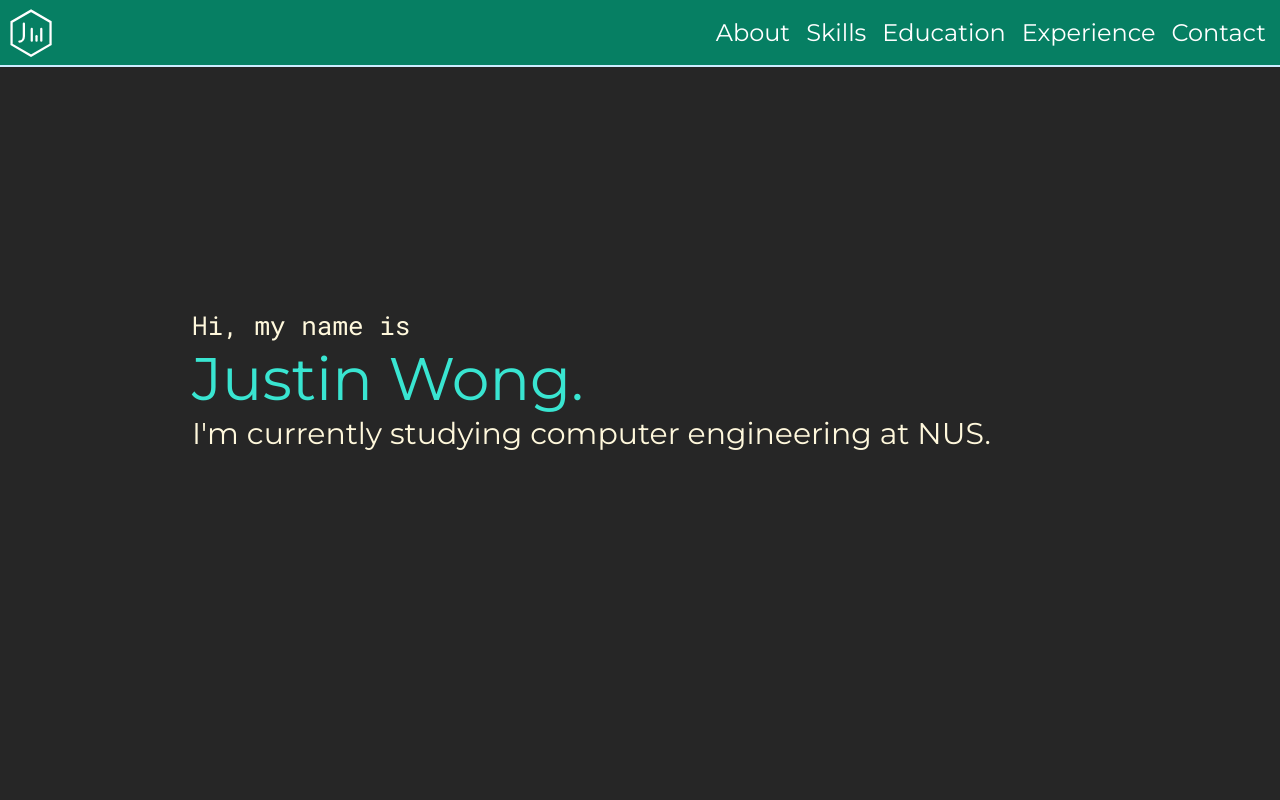
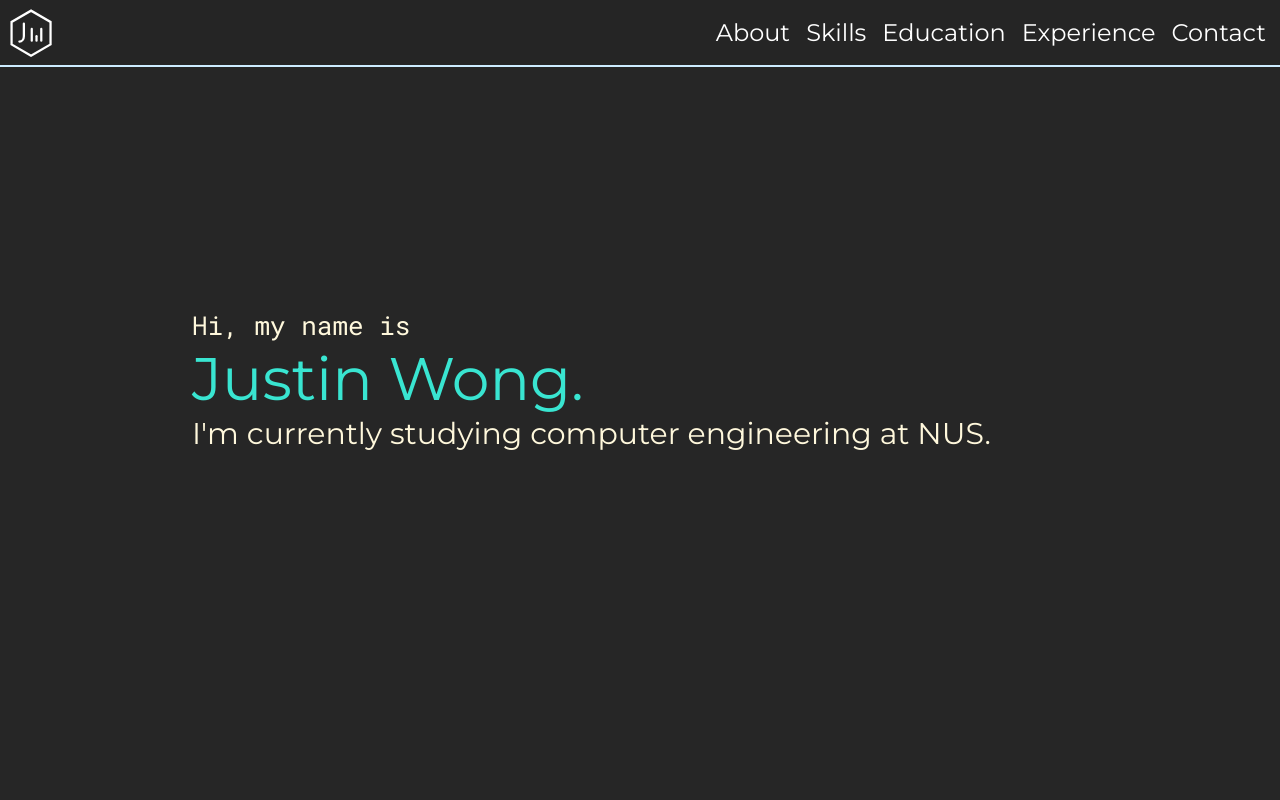
Before and after one commit to justinfidelis/justinfidelis.github.io, a React (Create React App) app in the folder portfolio/: page / in a window 1280 px wide. Shown: the top 800 px of the page. Built offline with nearby package versions, Linux system fonts and the light colour scheme.

Commit message:
Modify nav bar

```diff
--- a/portfolio/src/app.css
+++ b/portfolio/src/app.css
@@ -88,7 +88,6 @@ p {
     top: 0;
     transition: top 0.3s;
     width: 100%;
-    background-color: #067F63;
     border-bottom: #CCECFF;
     border-bottom-width: 2px;
     border-bottom-style: solid;
@@ -97,6 +96,8 @@ p {
 #header-content-container {
     height: 65px;
     width: 100%;
+    background-color: rgba(38, 38, 38, 0.8);
+    backdrop-filter: blur(4px);
     border-color: #CCCCCC;
     border-bottom-style: solid;
     border-bottom-width: 2px;
@@ -145,14 +146,15 @@ li#header-list-item-horizontal {
 #header-list-container {
     width: 100%;
     height: auto;
-    background-color:#079E71;
+    background-color: rgba(38, 38, 38, 0.8);
+    backdrop-filter: blur(4px);
     overflow: hidden;
     transition-property: height;
     transition-duration: 0.5s;
 }
 
 ul#header-list-vertical {
-    list-style-type:none;
+    list-style-type: none;
     padding: 0px 12px;
     margin: 8px 0px;
     text-align: left;
@@ -399,6 +401,7 @@ button.experience-list-item {
     justify-content: flex-start;
     align-items: flex-start;
     margin-bottom: 40px;
+    transition: opacity 0.2s ease;
 }
 
 .experience-text {
```
